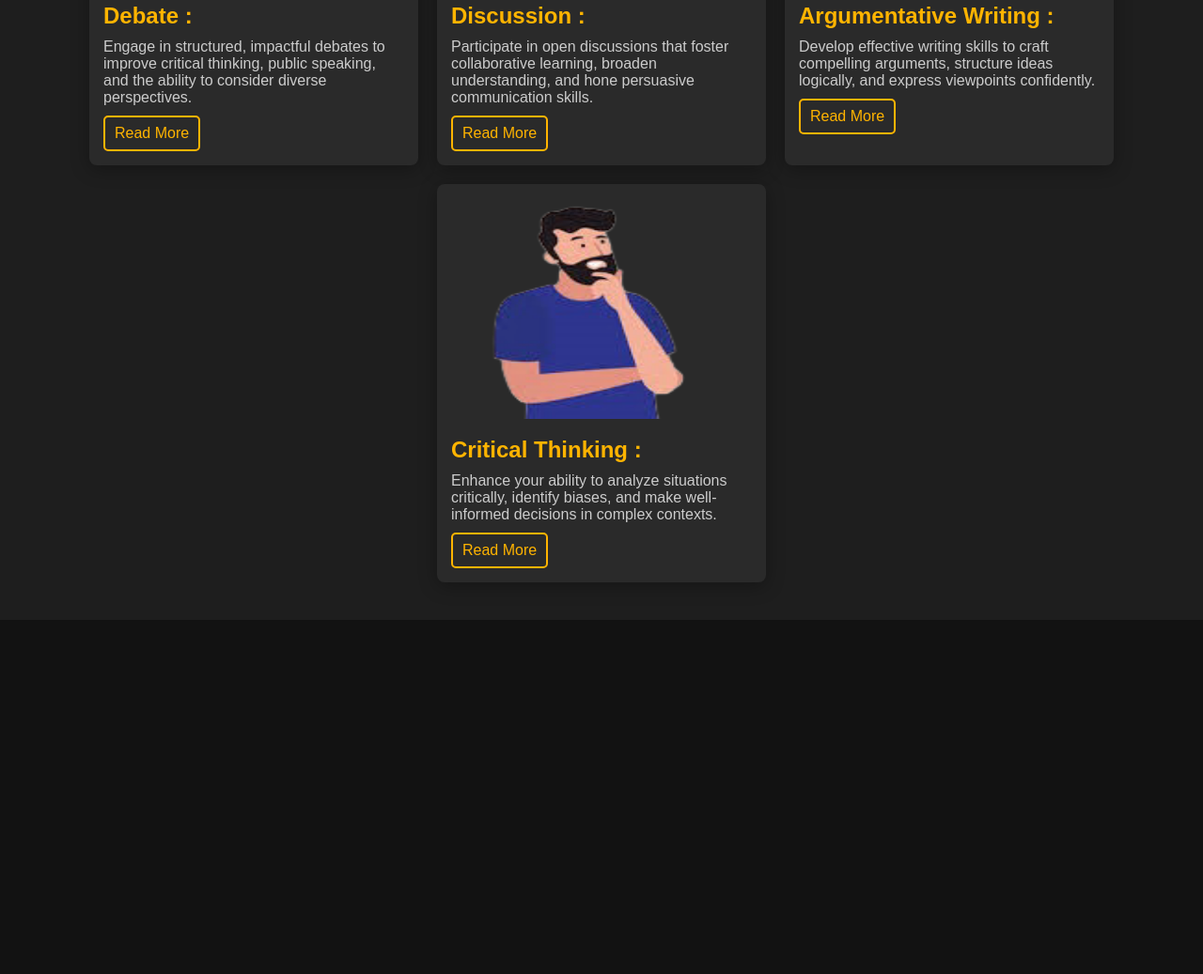
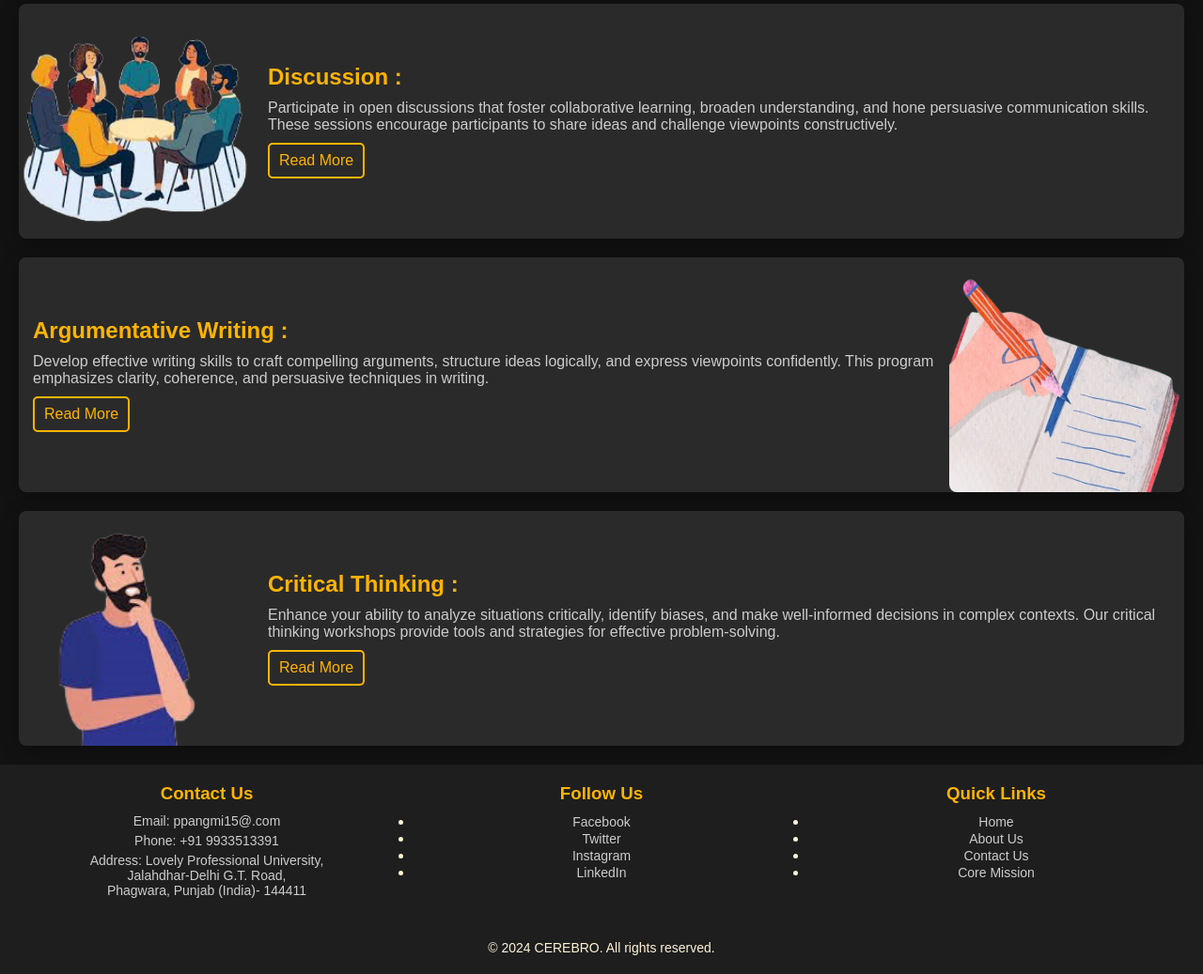
Before and after one commit to Prabol77/CereBro, a plain HTML site: page index.html in a window 1280 px wide. Shown: the part 773-1810 px from the top of the page at 94% size. Before the commit the page ends 1433 px from the top, so only its background shows below. Drawn offline with Linux system fonts and the light colour scheme.

Commit message:
initial commit

```diff
--- a/index.html
+++ b/index.html
@@ -9,7 +9,7 @@
 <body>
     <nav class="navbar">
         <div class="logo-container">
-            <img src="./images/cerebro-logo.png" alt="idebate logo" class="logo">
+            <img src="./images/cerebro-logo.png" alt="CEREBRO logo" class="logo">
             <span class="tagline">CEREBRO</span>
         </div>
         <ul class="nav-links">
@@ -58,41 +58,69 @@
     </div>
 
     <div class="card-container">
-        <div class="card">
-            <img src="./images/Debate.png" alt="Card Image">
+        <div class="card left">
+            <img src="./images/Debate.png" alt="Debate Image">
             <div class="card-content">
                 <h2 class="card-title">Debate :</h2>
-                <p class="card-description">Engage in structured, impactful debates to improve critical thinking, public speaking, and the ability to consider diverse perspectives.</p>
+                <p class="card-description">Engage in structured, impactful debates to improve critical thinking, public speaking, and the ability to consider diverse perspectives. Our debate sessions are designed to foster respectful discourse and analytical reasoning.</p>
                 <a href="Card1.html">Read More</a>
             </div>
         </div>
-        <div class="card">
-            <img src="./images/Gd.png" alt="Card Image">
+        <div class="card right">
+            <img src="./images/Gd.png" alt="Discussion Image">
             <div class="card-content">
                 <h2 class="card-title">Discussion :</h2>
-                <p class="card-description">Participate in open discussions that foster collaborative learning, broaden understanding, and hone persuasive communication skills.</p>
+                <p class="card-description">Participate in open discussions that foster collaborative learning, broaden understanding, and hone persuasive communication skills. These sessions encourage participants to share ideas and challenge viewpoints constructively.</p>
                 <a href="Card2.html">Read More</a>
             </div>
         </div>
-        <div class="card">
-            <img src="./images/AW.png" alt="Card Image">
+        <div class="card left">
+            <img src="./images/AW.png" alt="Argumentative Writing Image">
             <div class="card-content">
                 <h2 class="card-title">Argumentative Writing :</h2>
-                <p class="card-description">Develop effective writing skills to craft compelling arguments, structure ideas logically, and express viewpoints confidently.</p>
+                <p class="card-description">Develop effective writing skills to craft compelling arguments, structure ideas logically, and express viewpoints confidently. This program emphasizes clarity, coherence, and persuasive techniques in writing.</p>
                 <a href="Card3.html">Read More</a>
             </div>
         </div>
-        <div class="card">
-            <img src="./images/Thinking.png" alt="Card Image">
+        <div class="card right">
+            <img src="./images/Thinking.png" alt="Critical Thinking Image">
             <div class="card-content">
                 <h2 class="card-title">Critical Thinking :</h2>
-                <p class="card-description">Enhance your ability to analyze situations critically, identify biases, and make well-informed decisions in complex contexts.</p>
+                <p class="card-description">Enhance your ability to analyze situations critically, identify biases, and make well-informed decisions in complex contexts. Our critical thinking workshops provide tools and strategies for effective problem-solving.</p>
                 <a href="Card4.html">Read More</a>
             </div>
         </div>
     </div>
 
     <footer>
+        <div class="footer-content">
+            <div class="footer-section">
+                <h3>Contact Us</h3>
+                <p>Email: ppangmi15@.com</p>
+                <p>Phone: +91 9933513391</p>
+                <p>Address: Lovely Professional University,<br> Jalahdhar-Delhi G.T. Road,<br>Phagwara, Punjab (India)- 144411</p>
+            </div>
+            <div class="footer-section">
+                <h3>Follow Us</h3>
+                <ul class="social-media">
+                    <li><a href="https://facebook.com" target="_blank">Facebook</a></li>
+                    <li><a href="https://twitter.com" target="_blank">Twitter</a></li>
+                    <li><a href="https://instagram.com" target="_blank">Instagram</a></li>
+                    <li><a href="https://linkedin.com" target="_blank">LinkedIn</a></li>
+                </ul>
+            </div>
+            <div class="footer-section">
+                <h3>Quick Links</h3>
+                <ul>
+                    <li><a href="index.html">Home</a></li>
+                    <li><a href="AU.html">About Us</a></li>
+                    <li><a href="CU.html">Contact Us</a></li>
+                    <li><a href="CR.html">Core Mission</a></li>
+                </ul>
+            </div>
+        </div>
+        <p class="footer-bottom">© 2024 CEREBRO. All rights reserved.</p>
     </footer>
+
 </body>
 </html>
--- a/style.css
+++ b/style.css
@@ -181,36 +181,39 @@ ul li ul.dropdown li a:hover {
 }
 
 .card-container {
-    background-color: #1e1e1e;
     display: flex;
-    flex-wrap: wrap;
+    flex-direction: column;
+    padding: 20px;
     gap: 20px;
-    padding: 20px;
-    justify-content: center;
 }
 
 .card {
     background-color: #2a2a2a;
     border-radius: 8px;
     box-shadow: 0 4px 20px rgba(0, 0, 0, 0.3);
-    width: 350px;
+    display: flex;
+    flex-direction: row;
     transition: transform 0.2s;
-    flex: 1 1 300px;
-    max-width: 350px;
+    overflow: hidden;
+    max-width: 100%;
+}
+
+.card.left {
+    flex-direction: row-reverse;
 }
 
 .card img {
-    width: 100%;
+    width: 250px;
     height: 250px;
-    border-radius: 8px;
-}
-
-.card:hover {
-    transform: scale(1.05);
+    border-radius: 8px 0 0 8px;
 }
 
 .card-content {
     padding: 15px;
+    display: flex;
+    flex-direction: column;
+    justify-content: center;
+    flex: 1;
 }
 
 .card-title {
@@ -233,6 +236,7 @@ ul li ul.dropdown li a:hover {
     transition: background-color 0.3s, color 0.3s;
     display: inline-block;
     margin-top: 10px;
+    width: fit-content;
 }
 
 .card a:hover {
@@ -246,3 +250,72 @@ footer {
     text-align: center;
     color: #fef3d7;
 }
+
+
+@media (max-width: 768px) {
+    .navbar {
+        flex-direction: column;
+        align-items: flex-start;
+    }
+
+    .card {
+        flex-direction: column;
+    }
+
+    .card.left img {
+        border-radius: 8px;
+    }
+
+    .card.right img {
+        border-radius: 8px;
+    }
+
+    .card img {
+        width: 100%;
+        height: auto;
+    }
+}
+footer {
+    background-color: #1e1e1e;
+    padding: 20px;
+    text-align: center;
+    color: #fef3d7;
+}
+
+.footer-content {
+    display: flex;
+    justify-content: space-between;
+    align-items: flex-start;
+    flex-wrap: wrap;
+    gap: 20px;
+    padding-bottom: 20px;
+}
+
+.footer-section {
+    flex: 1;
+    min-width: 150px;
+}
+
+.footer-section h3 {
+    color: #FFB400;
+    margin-bottom: 10px;
+}
+
+.footer-section p, .footer-section a {
+    color: #cccccc;
+    font-size: 14px;
+    margin: 5px 0;
+}
+
+.footer-section a {
+    text-decoration: none;
+}
+
+.footer-section a:hover {
+    color: #FFB400;
+}
+
+.footer-bottom {
+    margin-top: 20px;
+    font-size: 14px;
+}
```
